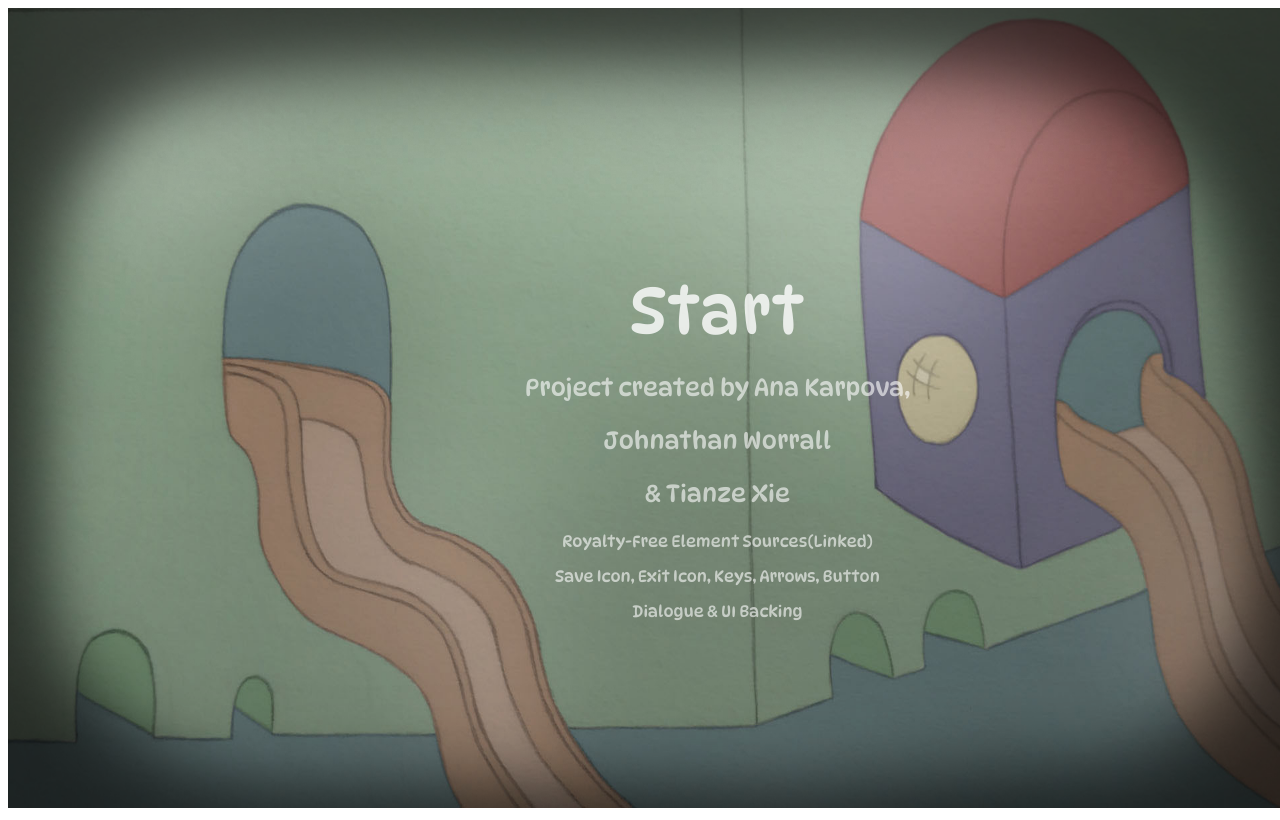
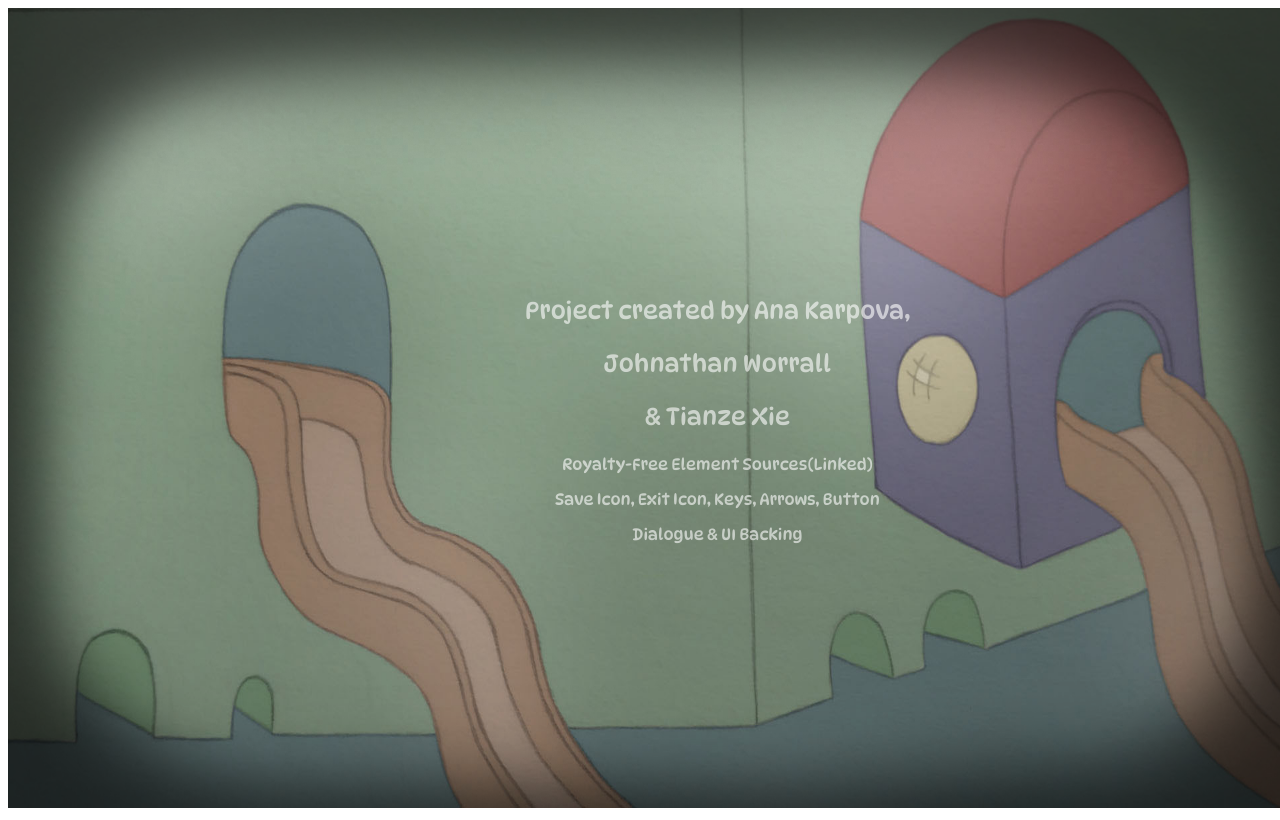
Before and after one commit to JohnathanLancelot/I-Made-You-A-Happy-World, a Flask app: page /credit in a window 1280 px wide. Run offline with Flask 2, Linux system fonts and the light colour scheme.

Commit message:
rm start

```diff
--- a/static/myStyle.css
+++ b/static/myStyle.css
@@ -38,7 +38,9 @@ a {
     color: rgba(255, 255, 255, .6);
     margin-bottom: 1vh;
 }
-
+.creditTitle .author:hover{
+    color: rgba(255, 255, 255, .5);
+}
 .creditTitle .source , .creditTitle .source a{
     font-size: 2vh;
     color: rgba(255, 255, 255, .6) ;
--- a/templates/credit.html
+++ b/templates/credit.html
@@ -31,8 +31,8 @@
 
 </div>
 <div class="creditTitle">
-    <div class="startButton" onclick="pageRedirect('/load-or-new')">Start</div>
-    <div class="author">
+<!--    <div class="startButton" onclick="pageRedirect('/load-or-new')">Start</div>-->
+    <div class="author" onclick="pageRedirect('/load-or-new')">
         <p>Project created by Ana Karpova,</p>
         <p>Johnathan Worrall</p>
         <p>& Tianze Xie</p>
```
